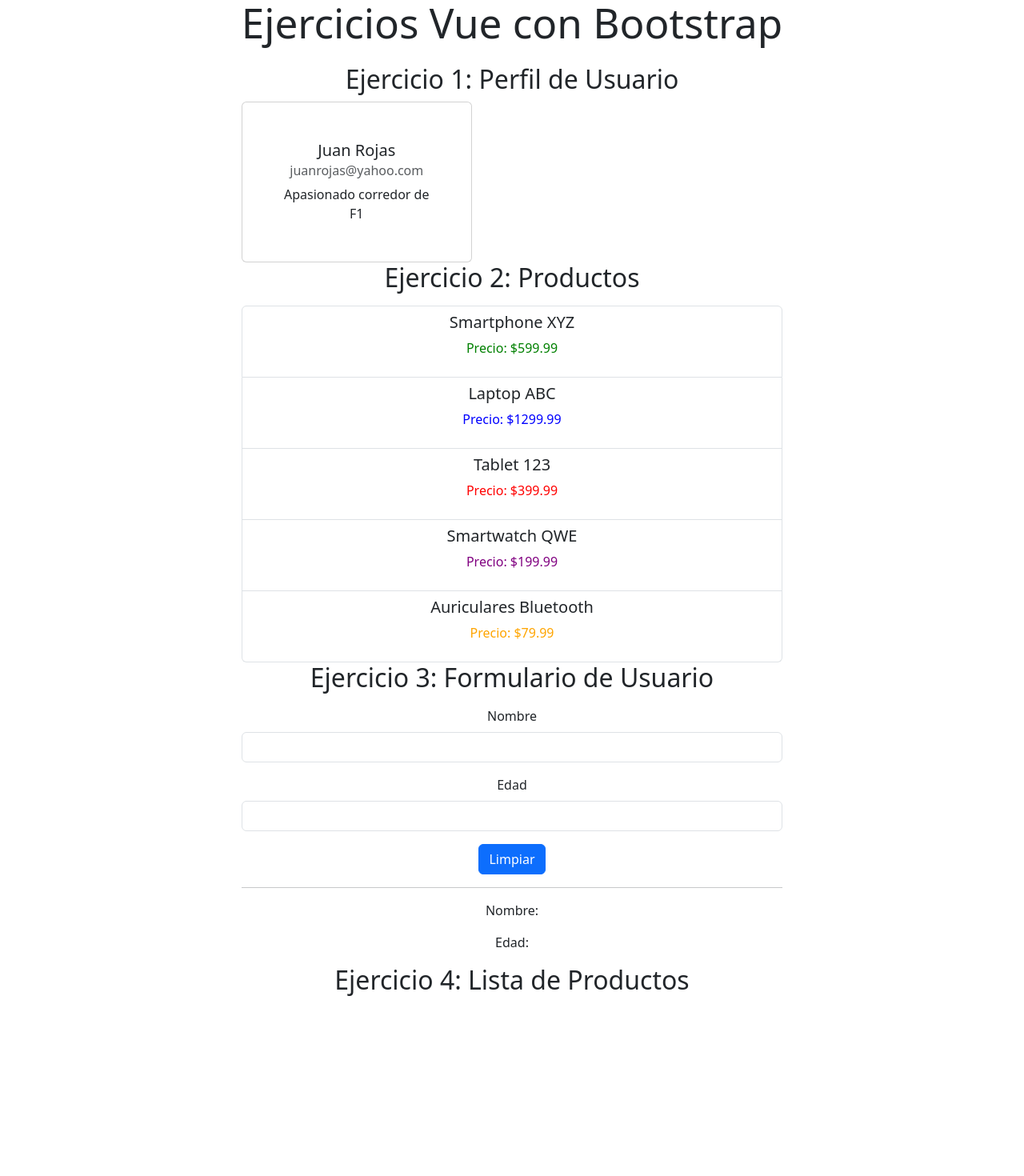
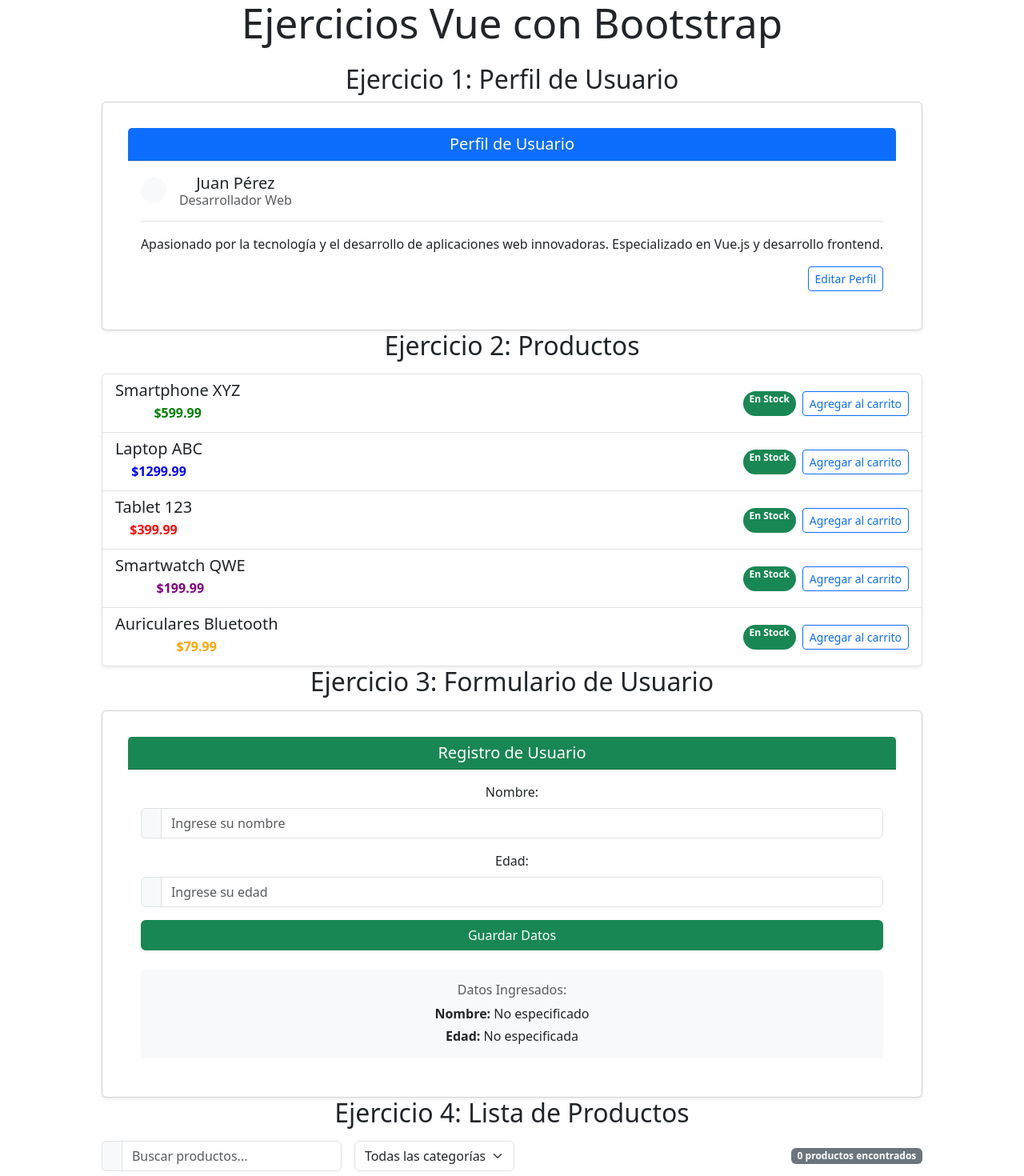
Before and after one commit to FideoKojima/211024, a Vue app: page / in a window 1280 px wide. Shown: the part 80-1550 px from the top of the page at 80% size. Before the commit the page ends 1372 px from the top, so only its background shows below. Built offline with nearby package versions, Linux system fonts and the light colour scheme.

Commit message:
Refactor FormularioUsuario and ListaProductos components

```diff
--- a/src/components/FormularioUsuario.vue
+++ b/src/components/FormularioUsuario.vue
@@ -1,30 +1,65 @@
+<template>
+  <div class="card shadow-sm">
+    <div class="card-header bg-success text-white">
+      <h5 class="mb-0">Registro de Usuario</h5>
+    </div>
+    <div class="card-body">
+      <form>
+        <div class="mb-3">
+          <label for="nombre" class="form-label">Nombre:</label>
+          <div class="input-group">
+            <span class="input-group-text">
+              <i class="bi bi-person"></i>
+            </span>
+            <input
+              type="text"
+              class="form-control"
+              id="nombre"
+              v-model="nombre"
+              placeholder="Ingrese su nombre"
+            />
+          </div>
+        </div>
+        <div class="mb-3">
+          <label for="edad" class="form-label">Edad:</label>
+          <div class="input-group">
+            <span class="input-group-text">
+              <i class="bi bi-calendar"></i>
+            </span>
+            <input
+              type="number"
+              class="form-control"
+              id="edad"
+              v-model="edad"
+              placeholder="Ingrese su edad"
+            />
+          </div>
+        </div>
+        <div class="d-grid gap-2">
+          <button type="submit" class="btn btn-success">Guardar Datos</button>
+        </div>
+      </form>
+      <div class="mt-4 p-3 bg-light rounded">
+        <h6 class="text-muted mb-2">Datos Ingresados:</h6>
+        <p class="mb-1">
+          <strong>Nombre:</strong> {{ nombre || "No especificado" }}
+        </p>
+        <p class="mb-0">
+          <strong>Edad:</strong> {{ edad || "No especificada" }}
+        </p>
+      </div>
+    </div>
+  </div>
+</template>
+
 <script>
 export default {
-    name: 'FormularioUsuario',
-    data() {
-        return {
-            nombre: '',
-            edad: '',
-        };
-    },
+  name: "FormularioUsuario",
+  data() {
+    return {
+      nombre: "",
+      edad: null,
+    };
+  },
 };
 </script>
-
-<template>
-    <form>
-        <div class="mb-3">
-            <label for="exampleInputEmail1" class="form-label">Nombre</label>
-            <input type="text" class="form-control" id="exampleInputEmail1" aria-describedby="emailHelp" v-model="nombre" />
-        </div>
-        <div class="mb-3">
-            <label for="exampleInputPassword1" class="form-label">Edad</label>
-            <input type="number" class="form-control" id="exampleInputPassword1" v-model="edad" />
-        </div>
-        <button type="submit" class="btn btn-primary">Limpiar</button>
-        <hr />
-        <p>Nombre: {{ nombre }}</p>
-        <p>Edad: {{ edad }}</p>
-    </form>
-</template>
-
-<style scoped></style>
--- a/src/components/ListaProductos.vue
+++ b/src/components/ListaProductos.vue
@@ -1,27 +1,48 @@
+<template>
+  <div>
+    <div class="d-flex justify-content-between align-items-center mb-4">
+      <div class="d-flex gap-3 align-items-center">
+        <div class="input-group" style="width: 300px">
+          <span class="input-group-text">
+            <i class="bi bi-search"></i>
+          </span>
+          <input
+            type="text"
+            class="form-control"
+            placeholder="Buscar productos..."
+          />
+        </div>
+        <select class="form-select" style="width: 200px">
+          <option value="">Todas las categorías</option>
+        </select>
+      </div>
+      <span class="badge bg-secondary">
+        {{ productos.length }} productos encontrados
+      </span>
+    </div>
+
+    <div class="row g-4">
+      <div v-for="producto in productos" :key="producto.id" class="col-md-4">
+        <ProductoItem :producto="producto" />
+      </div>
+    </div>
+  </div>
+</template>
+
 <script>
-import ProductoDos from './ProductoDos.vue';
+import ProductoItem from "./ProductoItem.vue";
+
 export default {
-    name: 'ListaProductos',
+  name: "ListaProductos",
   components: {
-        ProductoDos,
+    ProductoItem,
   },
   props: {
     productos: {
       type: Array,
       required: true,
+      default: () => [],
     },
   },
 };
 </script>
-
-<template>
-    <div>
-        <div class="row">
-            <div class="col-md-4" v-for="producto in productos" :key="producto.id">
-                <ProductoDos :producto="producto" />
-            </div>
-        </div>
-    </div>
-</template>
-
-<style scoped></style>
--- a/src/components/Product.vue
+++ b/src/components/Product.vue
@@ -1,21 +1,29 @@
 <template>
-  <div class="list-group">
+  <div class="list-group shadow-sm">
     <div
       v-for="producto in productos"
       :key="producto.id"
-      class="list-group-item"
+      class="list-group-item list-group-item-action d-flex justify-content-between align-items-center"
     >
-      <h5>{{ producto.nombre }}</h5>
-      <p :style="{ color: producto.precioColor }">
-        Precio: ${{ producto.precio.toFixed(2) }}
-      </p>
+      <div>
+        <h5 class="mb-1">{{ producto.nombre }}</h5>
+        <p class="mb-1" :style="{ color: producto.precioColor }">
+          <strong>${{ producto.precio.toFixed(2) }}</strong>
+        </p>
+      </div>
+      <div class="d-flex gap-2">
+        <span class="badge bg-success rounded-pill">En Stock</span>
+        <button class="btn btn-outline-primary btn-sm">
+          Agregar al carrito
+        </button>
+      </div>
     </div>
   </div>
 </template>
 
 <script>
 export default {
-  name: "Producto",
+  name: "Product",
   data() {
     return {
       productos: [
--- a/src/components/ProductoDos.vue
+++ /dev/null
@@ -1,22 +0,0 @@
-<script>
-export default {
-    name: 'ProductoDos',
-    props: {
-        producto: {
-            type: Object,
-            required: true,
-        },
-    },
-};
-</script>
-
-<template>
-    <div class="card">
-        <div class="card-body">
-            <h5 class="card-title">{{ producto.nombre }}</h5>
-            <p class="card-text">${{ producto.precio }}</p>
-        </div>
-    </div>
-</template>
-
-<style scoped></style>
--- /dev/null
+++ b/src/components/ProductoItem.vue
@@ -0,0 +1,36 @@
+<template>
+  <div class="card h-100 shadow-sm">
+    <div
+      class="badge bg-danger position-absolute end-0 m-2"
+      v-if="producto.stock < 10"
+    >
+      ¡Pocas unidades!
+    </div>
+    <div class="card-body">
+      <h5 class="card-title text-primary">{{ producto.nombre }}</h5>
+      <p class="card-text text-muted mb-1">{{ producto.categoria }}</p>
+      <div class="d-flex justify-content-between align-items-center mb-2">
+        <span class="fs-4 fw-bold text-success">${{ producto.precio }}</span>
+        <span class="badge bg-info">Stock: {{ producto.stock }}</span>
+      </div>
+      <div class="d-grid gap-2">
+        <button class="btn btn-outline-primary">
+          <i class="bi bi-cart-plus me-2"></i>Agregar al carrito
+        </button>
+        <button class="btn btn-outline-secondary btn-sm">Ver detalles</button>
+      </div>
+    </div>
+  </div>
+</template>
+
+<script>
+export default {
+  name: "ProductoItem",
+  props: {
+    producto: {
+      type: Object,
+      required: true,
+    },
+  },
+};
+</script>
--- a/src/components/UserProfile.vue
+++ b/src/components/UserProfile.vue
@@ -1,9 +1,22 @@
 <template>
-  <div class="card" style="width: 18rem">
+  <div class="card shadow-sm">
+    <div class="card-header bg-primary text-white">
+      <h5 class="mb-0">Perfil de Usuario</h5>
+    </div>
     <div class="card-body">
-      <h5 class="card-title">{{ nombre }}</h5>
-      <h6 class="card-subtitle mb-2 text-muted">{{ email }}</h6>
-      <p class="card-text">{{ bio }}</p>
+      <div class="d-flex align-items-center mb-3">
+        <div class="bg-light rounded-circle p-3 me-3">
+          <i class="bi bi-person-circle fs-1"></i>
+        </div>
+        <div>
+          <h5 class="card-title mb-1">{{ nombre }}</h5>
+          <h6 class="card-subtitle text-muted">{{ ocupacion }}</h6>
+        </div>
+      </div>
+      <p class="card-text border-top pt-3">{{ biografia }}</p>
+      <div class="d-flex justify-content-end">
+        <button class="btn btn-outline-primary btn-sm">Editar Perfil</button>
+      </div>
     </div>
   </div>
 </template>
@@ -13,12 +26,11 @@ export default {
   name: "UserProfile",
   data() {
     return {
-      nombre: "Juan Rojas",
-      email: "juanrojas@yahoo.com",
-      bio: "Apasionado corredor de F1",
+      nombre: "Juan Pérez",
+      ocupacion: "Desarrollador Web",
+      biografia:
+        "Apasionado por la tecnología y el desarrollo de aplicaciones web innovadoras. Especializado en Vue.js y desarrollo frontend.",
     };
   },
 };
 </script>
-
-<style scoped></style>
```
Also changed, not shown: src/components/ProductList.vue (deleted, +0 -27 lines). Lines whose indentation alone changed are shown as unchanged.
